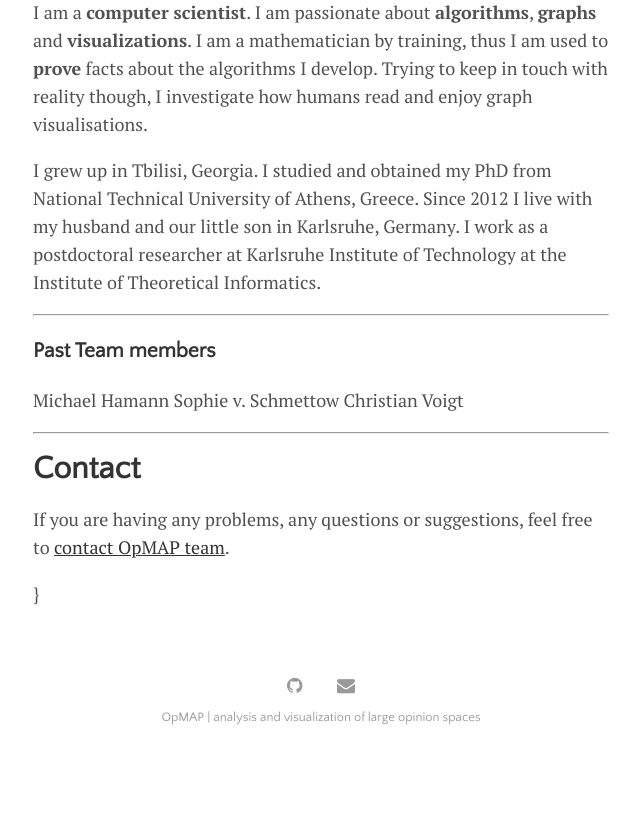
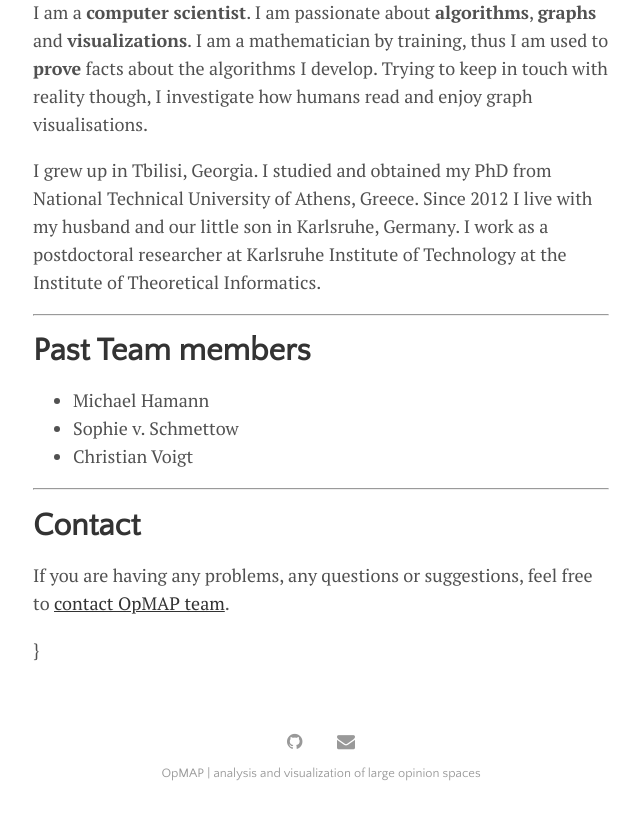
Before and after one commit to opmap/opmap.github.io, a Jekyll site: the page built from menu/team.md, in a window 1280 px wide. Shown: the part 880-1699 px from the top of the page, without its empty margins (319-959 px from the left). Built offline with Jekyll 4.4.1, drawn with Linux system fonts in a browser that asks for light colours; nearby versions of some CDN libraries; before the commit the page ends 1643 px from its top, so only the background shows below that.

```diff
--- a/menu/team.md
+++ b/menu/team.md
@@ -28,10 +28,11 @@ I grew up in Tbilisi, Georgia. I studied and obtained my PhD from National Techn
 ***
 
 
-### Past Team members
-Michael Hamann
-Sophie v. Schmettow
-Christian Voigt
+# Past Team members
+
+* Michael Hamann
+* Sophie v. Schmettow
+* Christian Voigt
 
 
 ***
```
